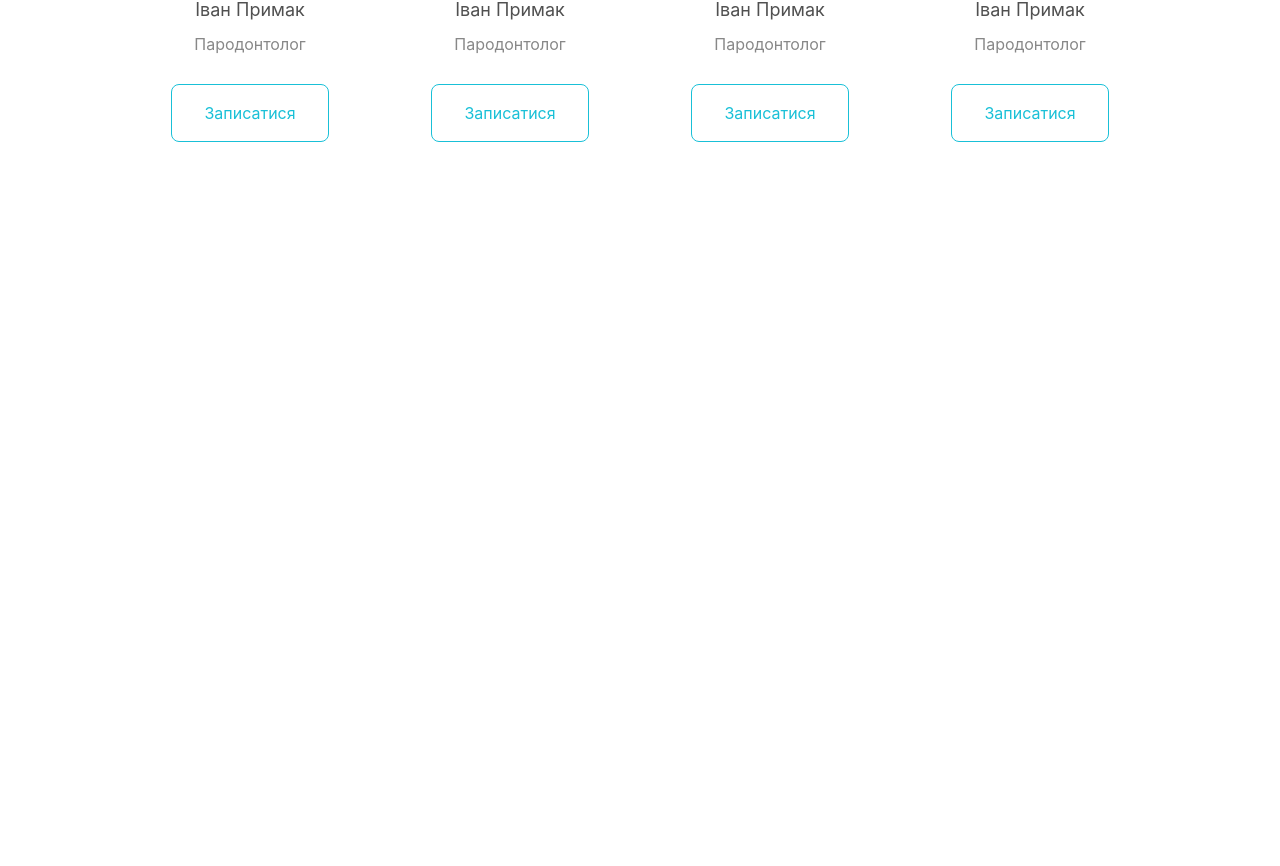
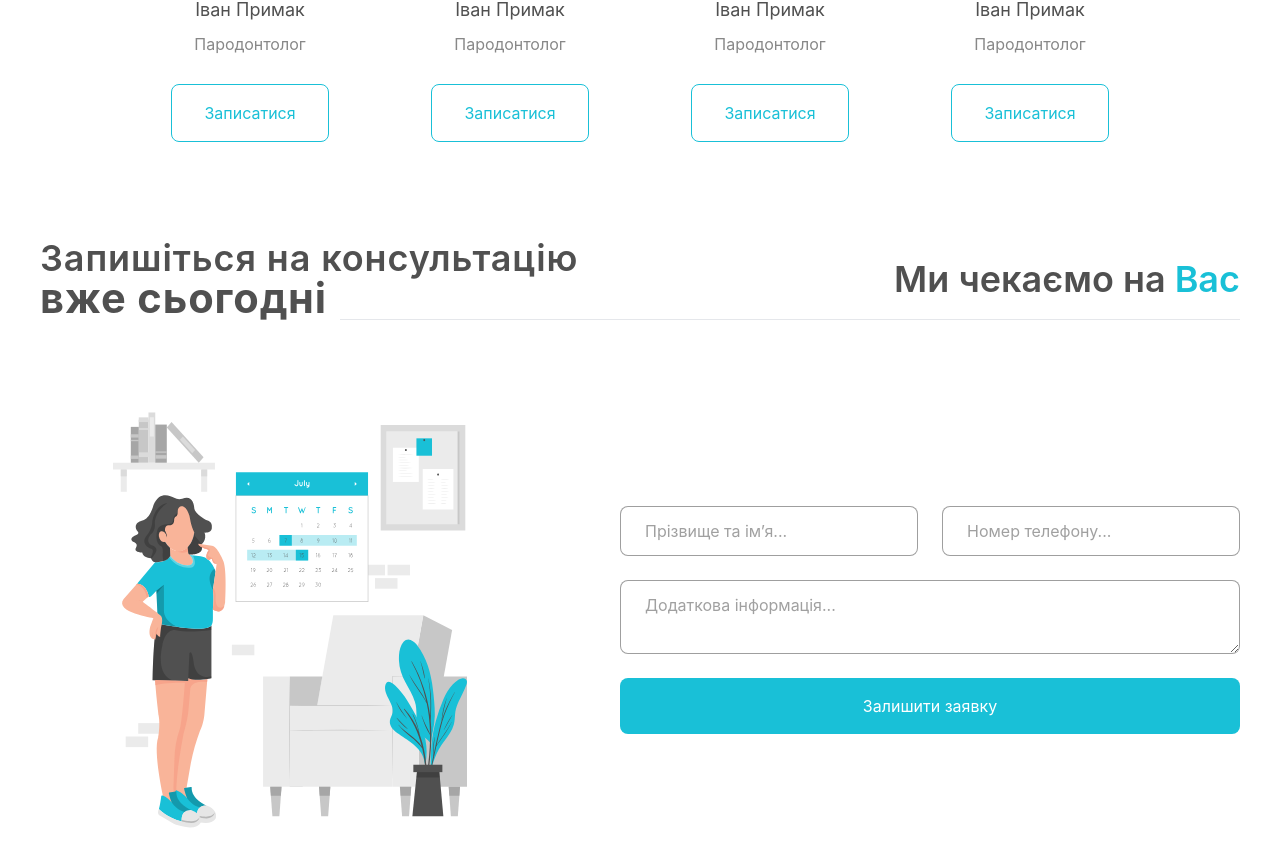
Before and after one commit to A606A/dentics-landing, a Next.js app: page / in a window 1280 px wide. Shown: the part 2911-3777 px from the top of the page. Before the commit the page ends 3053 px from the top, so only its background shows below. Built offline with nearby package versions, Linux system fonts and the light colour scheme.

Commit message:
add booking form

```diff
--- a/src/app/globals.css
+++ b/src/app/globals.css
@@ -7,3 +7,10 @@
 .slick-slide div {
 	@apply outline-none;
 }
+
+@layer base {
+	input[type="number"]::-webkit-inner-spin-button,
+	input[type="number"]::-webkit-outer-spin-button {
+		-webkit-appearance: none;
+	}
+}
--- a/src/app/page.tsx
+++ b/src/app/page.tsx
@@ -1,4 +1,5 @@
 import Benefits from "@/components/Benefits";
+import Booking from "@/components/Booking";
 import Header from "@/components/Header";
 import Hero from "@/components/Hero";
 import HowTo from "@/components/HowTo";
@@ -13,6 +14,7 @@ const Home = () => (
 		<Services />
 		<Benefits />
 		<Team />
+		<Booking />
 	</>
 );
 
--- /dev/null
+++ b/src/components/Booking.tsx
@@ -0,0 +1,58 @@
+import SectionHeading from "./SectionHeading";
+import FlexSection from "./FlexSection";
+import bookingImage from "../assets/booking.svg";
+import Image from "next/image";
+import twclsx from "@/utils/twclsx";
+
+const Booking = () => (
+	<FlexSection>
+		<SectionHeading
+			className="mb-20"
+			direction="left"
+			title={
+				<h2 className="flex-1 text-4xl font-semibold tracking-wide">
+					Запишіться на консультацію{" "}
+					<span className="text-[2.6rem] font-bold">вже сьогодні</span>
+				</h2>
+			}
+			subtitle={
+				<h3 className="flex-1 text-4xl font-semibold text-right">
+					Ми чекаємо на <span className="text-accent">Вас</span>
+				</h3>
+			}
+		/>
+		<div className="flex-1">
+			<Image className="w-full" src={bookingImage} alt="booking" />
+		</div>
+		<div className="flex-1">
+			<form className="w-full flex flex-col gap-6">
+				<div className="flex gap-6">
+					<input
+						className="flex-1 px-6 py-3 border border-[#888888CC] placeholder:text-[#888888CC] rounded-lg"
+						placeholder="Прізвище та ім’я..."
+						type="text"
+					/>
+					<input
+						className="flex-1 px-6 py-3 border border-[#888888CC] placeholder:text-[#888888CC] rounded-lg"
+						placeholder="Номер телефону..."
+						type="number"
+					/>
+				</div>
+				<textarea
+					className="px-6 py-3 border border-[#888888CC] placeholder:text-[#888888CC] rounded-lg"
+					placeholder="Додаткова інформація..."
+				/>
+				<button
+					className={twclsx(
+						"px-8 py-4 rounded-lg select-none text-white bg-accent hover:opacity-80",
+						"transition duration-150"
+					)}
+				>
+					Залишити заявку
+				</button>
+			</form>
+		</div>
+	</FlexSection>
+);
+
+export default Booking;
```
Also changed, not shown: src/assets/booking.png (deleted), src/assets/booking.svg (added).
